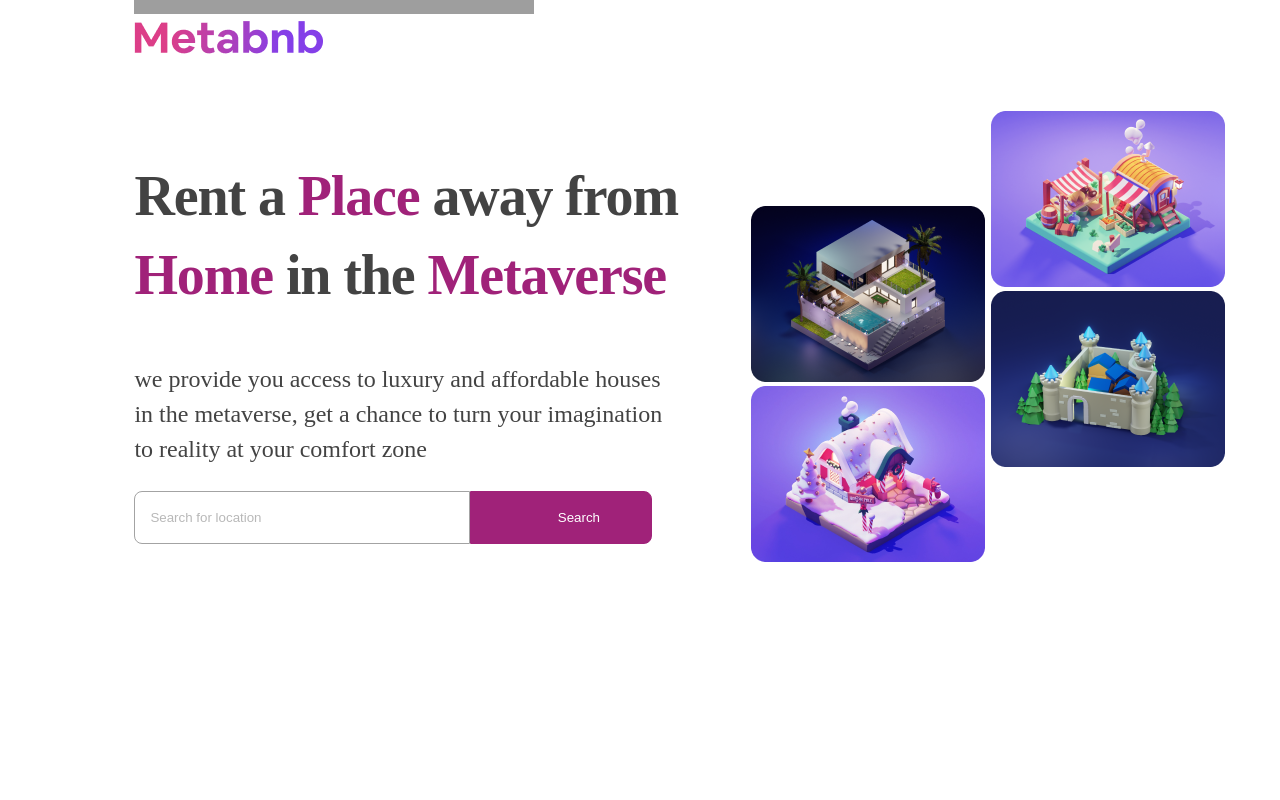
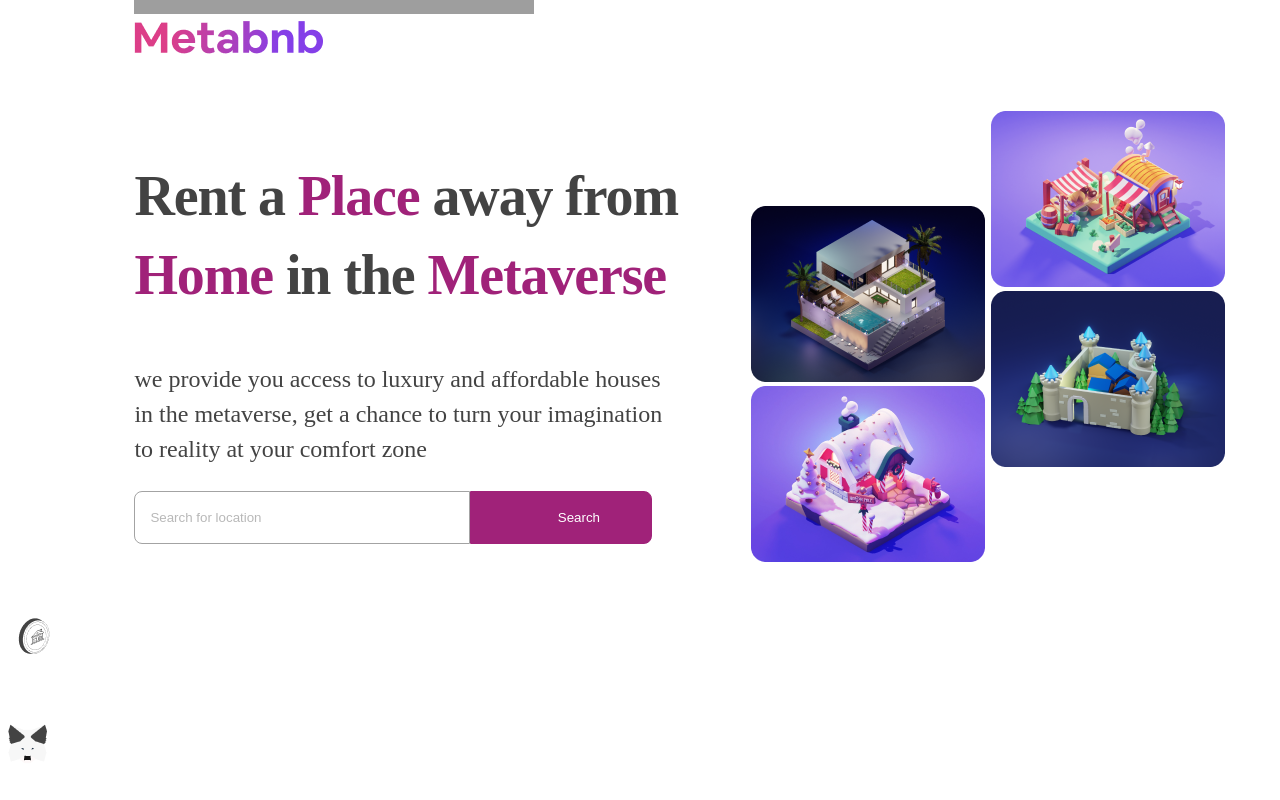
Before and after one commit to Opeyimika-sudo/metabnb_frontend, a React (Vite) app: page / in a window 1280 px wide. Shown: the part 336-1136 px from the top of the page. Before the commit the page ends 955 px from the top, so only its background shows below. Built offline with nearby package versions, Linux system fonts and the light colour scheme; grey boxes are pictures that could not be loaded; a web font is replaced by a local one.

Commit message:
update: import Logos component

```diff
--- a/src/App.jsx
+++ b/src/App.jsx
@@ -2,6 +2,7 @@ import React from 'react'
 import './App.css'
 import Header from '../src/components/Header'
 import Hero from '../src/components/Hero'
+import Logos from '../src/components/Logos'
 
 
 function App() {
@@ -10,6 +11,7 @@ function App() {
     <div className="App">
       <Header />
       <Hero />
+      <Logos />
     </div>
   )
 }
```
